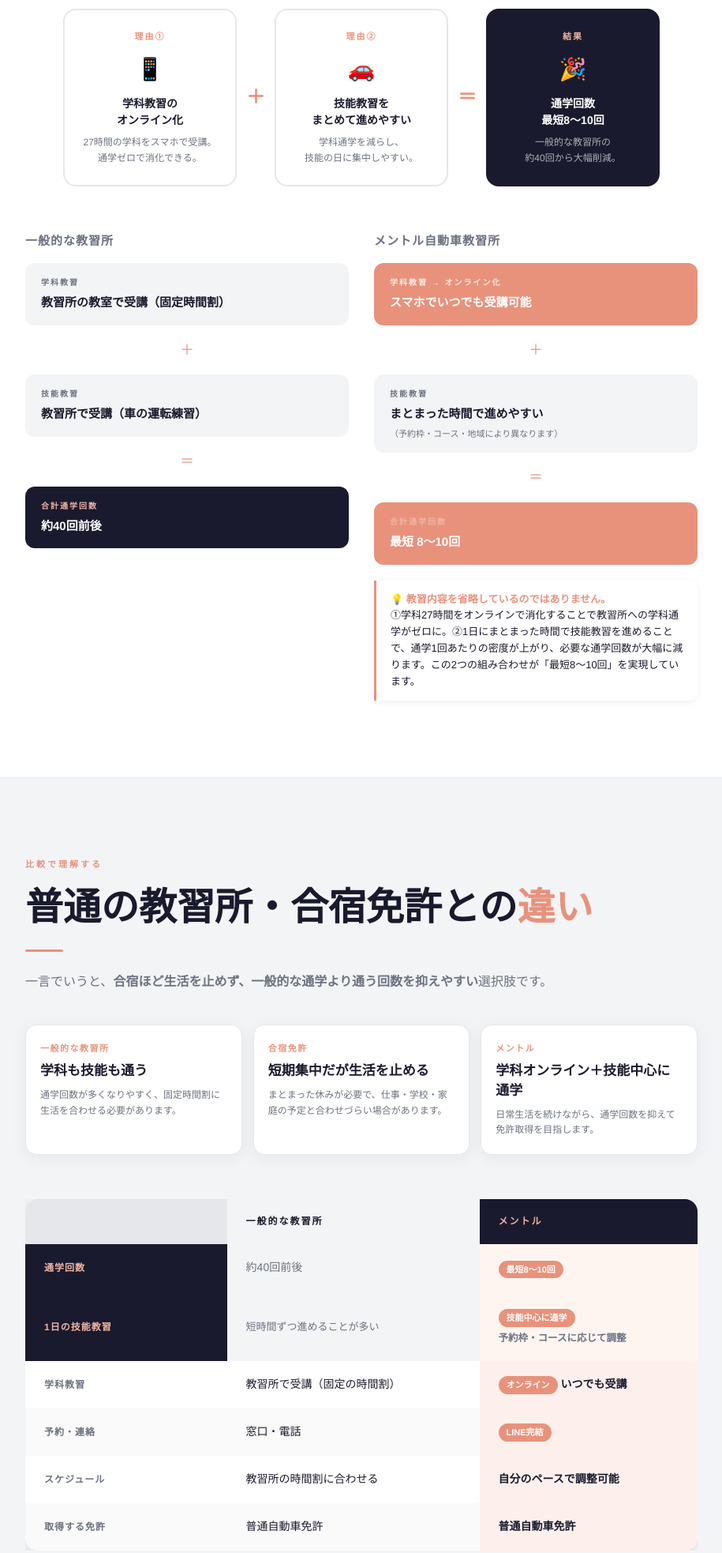
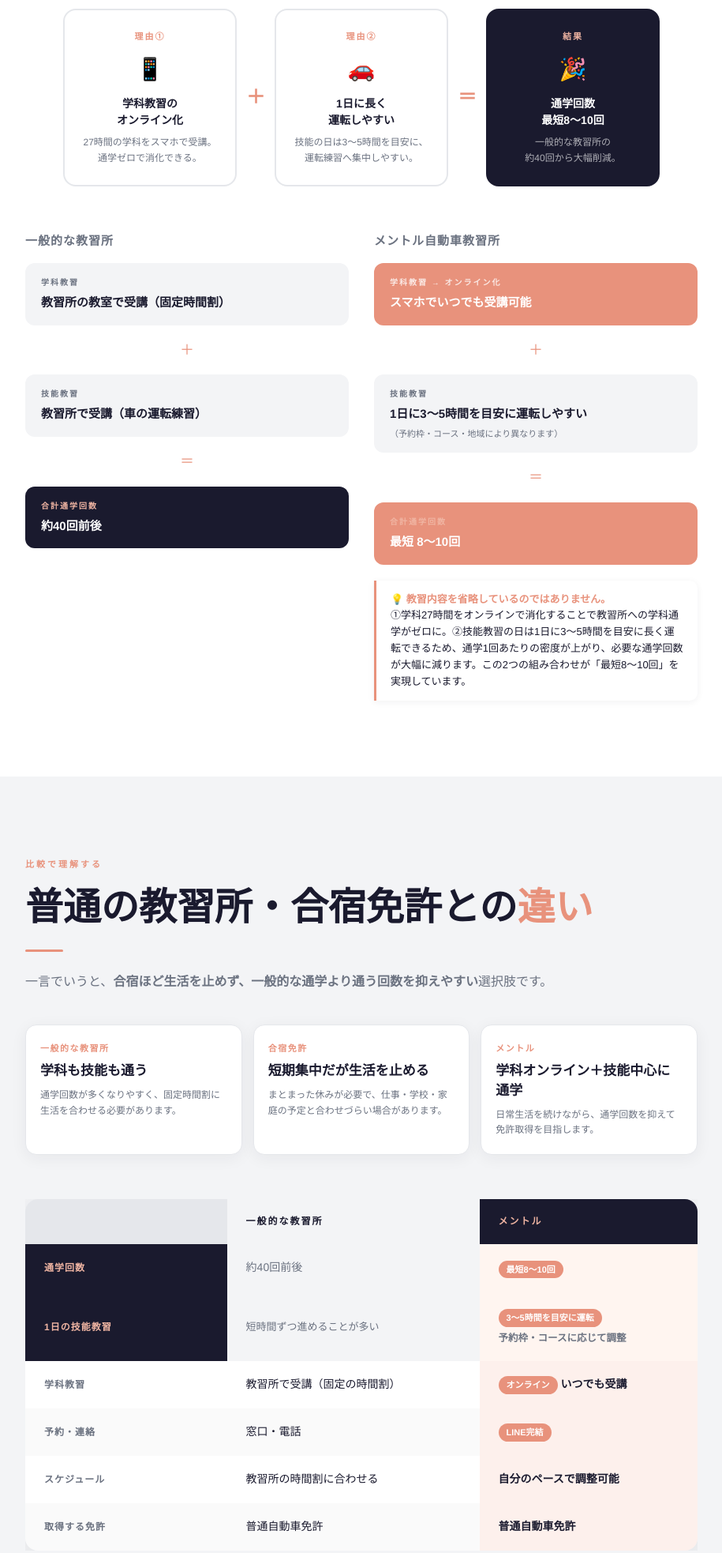
Before and after one commit to mentordrivingschool/mentordrivingschool.github.io, a plain HTML site: page index.html in a window 1280 px wide. Shown: the part 1920-3886 px from the top of the page at 79% size, without its empty margins (182-1097 px from the left). Drawn offline with Linux system fonts and the light colour scheme; a script that the page names is missing.

Commit message:
Update index.html

```diff
--- a/index.html
+++ b/index.html
@@ -1098,8 +1098,8 @@
       <div class="reason-item">
         <div class="reason-num">理由②</div>
         <div class="reason-icon">🚗</div>
-        <div class="reason-title">技能教習を<br>まとめて進めやすい</div>
-        <div class="reason-desc">学科通学を減らし、<br>技能の日に集中しやすい。</div>
+        <div class="reason-title">1日に長く<br>運転しやすい</div>
+        <div class="reason-desc">技能の日は3〜5時間を目安に、<br>運転練習へ集中しやすい。</div>
       </div>
       <div class="reason-eq">＝</div>
       <div class="reason-item reason-result">
@@ -1141,7 +1141,7 @@
           <div class="mech-arrow">＋</div>
           <div class="mech-step neutral">
             <p class="ms-label">技能教習</p>
-            <p class="ms-text">まとまった時間で進めやすい</p>
+            <p class="ms-text">1日に3〜5時間を目安に運転しやすい</p>
             <p class="ms-sub">（予約枠・コース・地域により異なります）</p>
           </div>
           <div class="mech-arrow">＝</div>
@@ -1152,7 +1152,7 @@
         </div>
         <div class="mech-note">
           💡 <strong>教習内容を省略しているのではありません。</strong><br>
-          ①学科27時間をオンラインで消化することで教習所への学科通学がゼロに。②1日にまとまった時間で技能教習を進めることで、通学1回あたりの密度が上がり、必要な通学回数が大幅に減ります。この2つの組み合わせが「最短8〜10回」を実現しています。
+          ①学科27時間をオンラインで消化することで教習所への学科通学がゼロに。②技能教習の日は1日に3〜5時間を目安に長く運転できるため、通学1回あたりの密度が上がり、必要な通学回数が大幅に減ります。この2つの組み合わせが「最短8〜10回」を実現しています。
         </div>
       </div>
     </div>
@@ -1207,7 +1207,7 @@
           <tr class="row-highlight">
             <td><strong>1日の技能教習</strong></td>
             <td style="font-size:13px; color:#6b7280">短時間ずつ進めることが多い</td>
-            <td><span class="badge">技能中心に通学</span><br><small style="color:#6b7280">予約枠・コースに応じて調整</small></td>
+            <td><span class="badge">3〜5時間を目安に運転</span><br><small style="color:#6b7280">予約枠・コースに応じて調整</small></td>
           </tr>
           <tr>
             <td>学科教習</td>
@@ -1504,14 +1504,6 @@
       <div class="faq-item" onclick="toggleFaq(this)">
         <div class="faq-q">
           <span class="fq-mark">Q</span>
-          <span class="fq-text">追加料金はかかりますか？</span>
-          <span class="fq-toggle">▾</span>
-        </div>
-        <div class="faq-a"><div class="faq-a-inner">コースや進捗によって異なります。追加教習が発生した場合の費用や、試験手数料（仮免・本免）は別途必要です。詳細なコース内容・料金は公式サイトをご確認ください。</div></div>
-      </div>
-      <div class="faq-item" onclick="toggleFaq(this)">
-        <div class="faq-q">
-          <span class="fq-mark">Q</span>
           <span class="fq-text">合宿免許との違いは何ですか？</span>
           <span class="fq-toggle">▾</span>
         </div>
```
